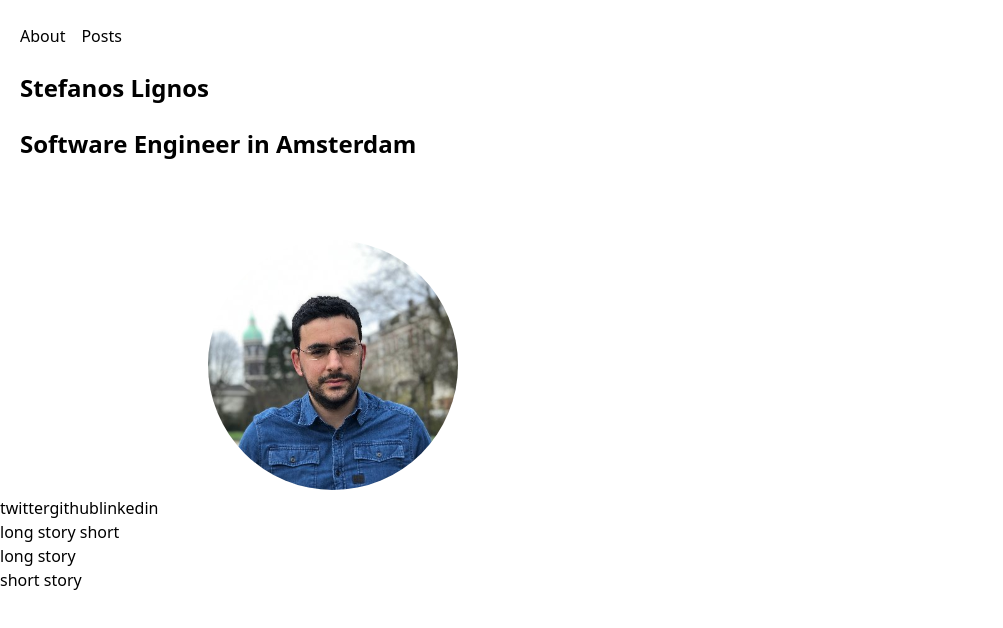
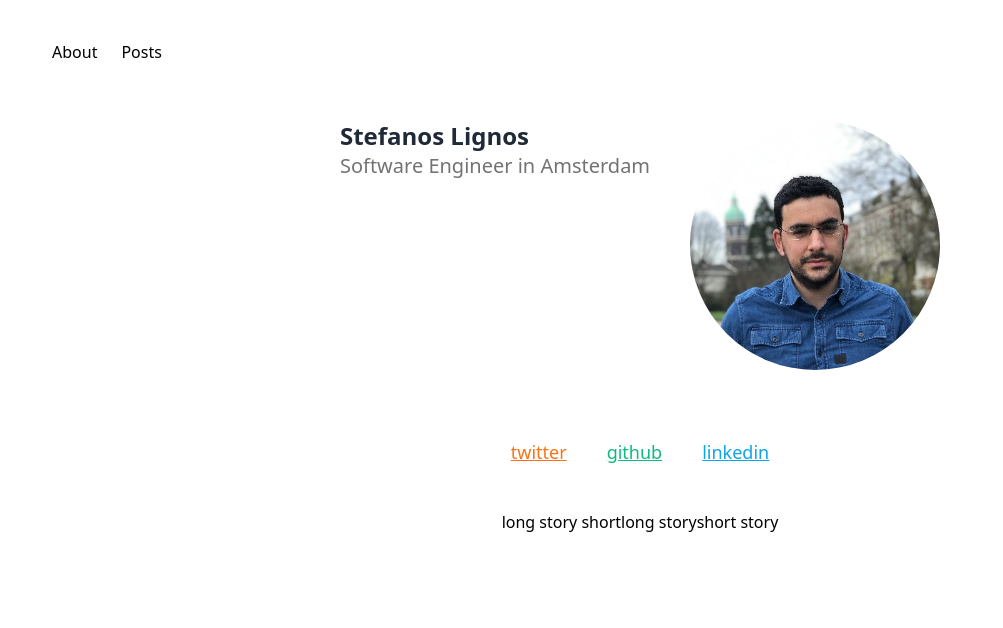
Before and after one commit to stefanoslig/blog, a Next.js app: page / in a window 1280 px wide. Shown: the top 628 px of the page, without its empty margins (0-1003 px from the left). Built offline with nearby package versions, Linux system fonts and the light colour scheme.

Commit message:
add styling on the about page

```diff
--- a/components/header.tsx
+++ b/components/header.tsx
@@ -4,9 +4,9 @@ import Container from "./container";
 
 const Header: FunctionComponent = () => {
   return (
-    <header className="py-6">
+    <header className="py-10">
       <Container>
-        <nav className="flex space-x-4">
+        <nav className="flex space-x-6 pl-8">
           <Link href="/">
             <a>About</a>
           </Link>
--- a/pages/index.tsx
+++ b/pages/index.tsx
@@ -5,11 +5,15 @@ function HomePage() {
   return (
     <>
       <Container>
-        <div className="space-y-6">
-          <h1 className="text-2xl font-bold">Stefanos Lignos</h1>
-          <h2 className="text-2xl font-bold">Software Engineer in Amsterdam</h2>
-        </div>
-        <div className="container max-w-4xl m-auto px-4 mt-20">
+        <div className="flex justify-center pt-4">
+          <div className="pr-10">
+            <h1 className="text-2xl text-gray-800 font-bold">
+              Stefanos Lignos
+            </h1>
+            <h2 className="text-xl text-neutral-500	">
+              Software Engineer in Amsterdam
+            </h2>
+          </div>
           <Image
             src="/assets/my-photo.jpeg"
             alt="my photo"
@@ -18,15 +22,33 @@ function HomePage() {
             height={250}
           />
         </div>
+
+        <div className="flex justify-center pt-12">
+          <a
+            className="underline text-orange-500 text-lg	 rounded-lg p-2 m-3"
+            href="http://twitter.com/stefanos_lig"
+          >
+            twitter
+          </a>
+          <a
+            className="underline text-emerald-500	text-lg rounded-lg p-2 m-3"
+            href="http://github.com/stefanoslig"
+          >
+            github
+          </a>
+          <a
+            className="underline text-sky-500	text-lg rounded-lg p-2 m-3"
+            href="https://www.linkedin.com/in/stefanoslignos/"
+          >
+            linkedin
+          </a>
+        </div>
+        <div className="flex justify-center pt-6">
+          <div className="about">long story short</div>
+          <div>long story</div>
+          <div>short story</div>
+        </div>
       </Container>
-      <div className="links">
-        <a href="http://twitter.com/stefanos_lig">twitter</a>
-        <a href="http://github.com/stefanoslig">github</a>
-        <a href="https://www.linkedin.com/in/stefanoslignos/">linkedin</a>
-      </div>
-      <div className="about">long story short</div>
-      <div>long story</div>
-      <div>short story</div>
     </>
   );
 }
--- /dev/null
+++ b/pages/posts.tsx
@@ -0,0 +1,27 @@
+import Container from "../components/container";
+
+function Posts() {
+  return (
+    <>
+      <Container>
+        <h4>
+          I&apos;m currently implementing my blog. It will be released on the 21st of
+          January 2022.
+        </h4>
+        <h4>
+          Until then have a look on my account on
+          <a
+            className="underline text-sky-500	text-lg rounded-lg"
+            href="https://medium.com/@stefanoslignos"
+          >
+            {" "}
+            Medium
+          </a>
+          .
+        </h4>
+      </Container>
+    </>
+  );
+}
+
+export default Posts;
```
Also changed, not shown: 1 other file (tests, documents, lock files or other folders).
